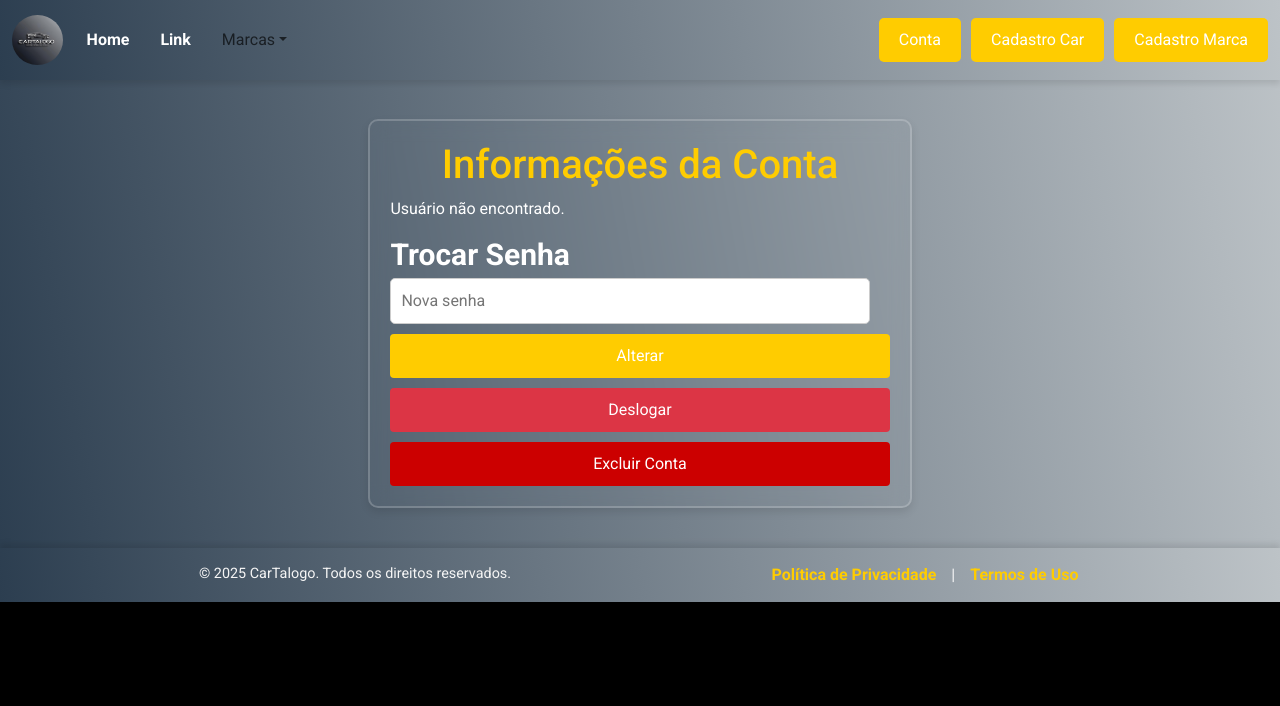
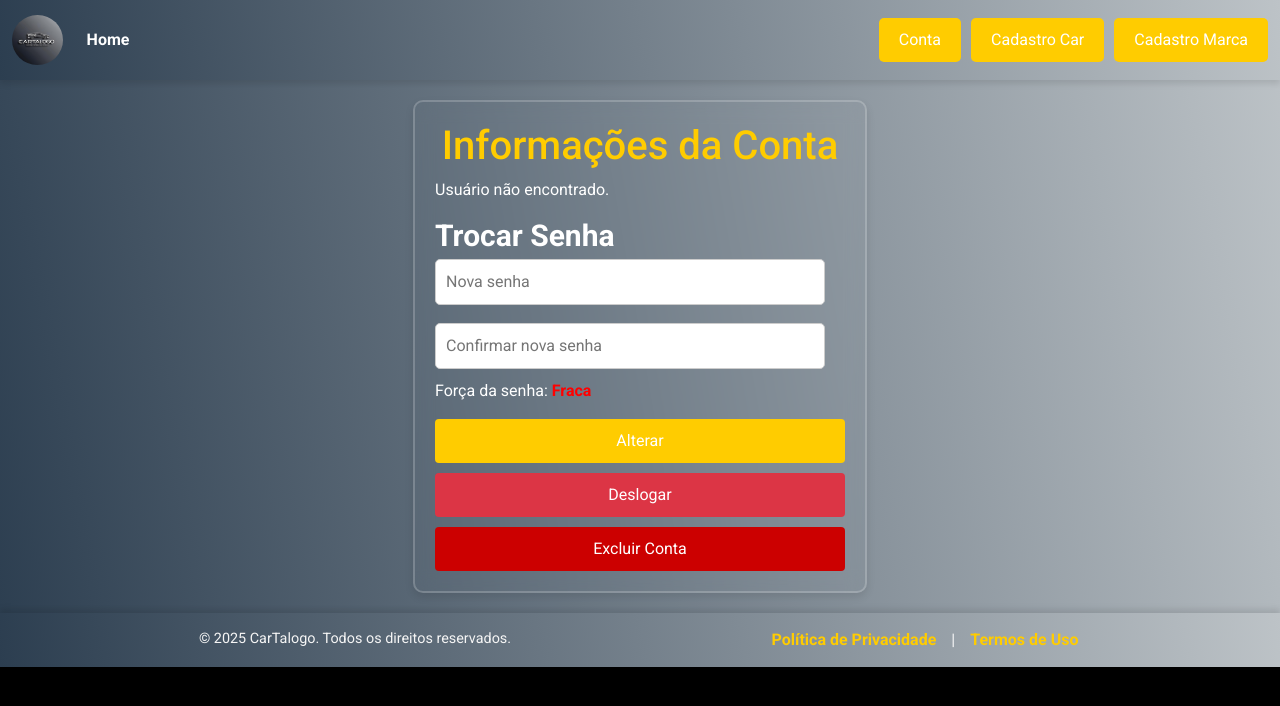
Before and after one commit to caiomartinni/Tech-Academy-5, a React (Vite) app in the folder frontend/: page /conta in a window 1280 px wide. Shown: the top 706 px of the page. Built offline with nearby package versions, Linux system fonts and the light colour scheme; no server answers; sample sign-in values are in the browser's storage.

Commit message:
Ajustes feitos

```diff
--- a/frontend/src/components/ui/Header.tsx
+++ b/frontend/src/components/ui/Header.tsx
@@ -2,7 +2,6 @@
 import Form from "react-bootstrap/Form";
 import Nav from "react-bootstrap/Nav";
 import Navbar from "react-bootstrap/Navbar";
-import NavDropdown from "react-bootstrap/NavDropdown";
 import { Link } from "react-router-dom";
 import { motion } from "framer-motion";
 import Logo from "../../assets/icons/logo.png";
@@ -30,23 +29,6 @@
                   Home
                 </Link>
               </Nav.Link>
-              <Nav.Link href="#action2" className="header-link">
-                Link
-              </Nav.Link>
-              <NavDropdown
-                title="Marcas"
-                id="navbarScrollingDropdown"
-                className="header-dropdown"
-              >
-                <NavDropdown.Item href="#action3">Action</NavDropdown.Item>
-                <NavDropdown.Item href="#action4">
-                  Another action
-                </NavDropdown.Item>
-                <NavDropdown.Divider />
-                <NavDropdown.Item href="#action5">
-                  Something else here
-                </NavDropdown.Item>
-              </NavDropdown>
             </Nav>
             <Form className="d-flex">
               {isLoggedIn ? (
@@ -59,8 +41,7 @@
                   </Link>
                   <Link to="/cadastro-marca" className="login-button">
                     Cadastro Marca
-                  </Link>{" "}
-                  {/* ✅ Novo botão */}
+                  </Link>
                 </div>
               ) : (
                 <Link to="/login" className="login-button">
--- a/frontend/src/pages/public/Conta.css
+++ b/frontend/src/pages/public/Conta.css
@@ -9,6 +9,8 @@
   border-radius: 10px;
   box-shadow: 0 4px 8px rgba(0, 0, 0, 0.1);
   color: white;
+  margin-top: 20px;
+  margin-bottom: 20px;
 }
 
 h1,
--- a/frontend/src/pages/public/Conta.tsx
+++ b/frontend/src/pages/public/Conta.tsx
@@ -12,6 +12,8 @@
 
 const AccountPage = () => {
   const [password, setPassword] = useState("");
+  const [confirmPassword, setConfirmPassword] = useState("");
+  const [passwordStrength, setPasswordStrength] = useState("");
   const { logout } = useAuth();
   const [user, setUser] = useState<User | null>(null);
   const [loading, setLoading] = useState(false);
@@ -19,6 +21,10 @@
   useEffect(() => {
     getUser();
   }, []);
+
+  useEffect(() => {
+    setPasswordStrength(getPasswordStrength(password));
+  }, [password]);
 
   const getUser = async () => {
     setLoading(true);
@@ -42,9 +48,26 @@
     }
   };
 
+  const getPasswordStrength = (pass: string) => {
+    if (pass.length < 6) return "Fraca";
+    if (/^[a-zA-Z0-9]*$/.test(pass)) return "Média";
+    if (/[!@#$%^&*(),.?":{}|<>]/.test(pass)) return "Forte";
+    return "";
+  };
+
   const handleChangePassword = async () => {
-    if (!password) {
-      alert("Por favor, insira uma nova senha.");
+    if (!password || !confirmPassword) {
+      alert("Por favor, preencha os dois campos de senha.");
+      return;
+    }
+
+    if (password !== confirmPassword) {
+      alert("As senhas não coincidem.");
+      return;
+    }
+
+    if (passwordStrength === "Fraca") {
+      alert("A senha está muito fraca. Use pelo menos 6 caracteres e símbolos.");
       return;
     }
 
@@ -61,6 +84,7 @@
 
       alert("Senha trocada com sucesso!");
       setPassword("");
+      setConfirmPassword("");
     } catch (error) {
       alert(
         axios.isAxiosError(error)
@@ -113,15 +137,9 @@
         <h1>Informações da Conta</h1>
         {user ? (
           <div className="user-info">
-            <p>
-              <strong>Nome:</strong> {user.name}
-            </p>
-            <p>
-              <strong>Email:</strong> {user.email}
-            </p>
-            <p>
-              <strong>CPF:</strong> {user.cpf}
-            </p>
+            <p><strong>Nome:</strong> {user.name}</p>
+            <p><strong>Email:</strong> {user.email}</p>
+            <p><strong>CPF:</strong> {user.cpf}</p>
           </div>
         ) : (
           <p>Usuário não encontrado.</p>
@@ -135,6 +153,31 @@
             onChange={(e) => setPassword(e.target.value)}
             aria-label="Nova senha"
           />
+          <input
+            type="password"
+            placeholder="Confirmar nova senha"
+            value={confirmPassword}
+            onChange={(e) => setConfirmPassword(e.target.value)}
+            aria-label="Confirmar nova senha"
+            style={{ marginTop: "8px" }}
+          />
+          <div className="password-strength">
+            <p>
+              Força da senha:{" "}
+              <strong
+                style={{
+                  color:
+                    passwordStrength === "Forte"
+                      ? "green"
+                      : passwordStrength === "Média"
+                      ? "orange"
+                      : "red",
+                }}
+              >
+                {passwordStrength}
+              </strong>
+            </p>
+          </div>
           <button
             style={{ marginBottom: "10px" }}
             className="change-password-button"
--- a/frontend/src/pages/public/Login.css
+++ b/frontend/src/pages/public/Login.css
@@ -113,3 +113,21 @@
   font-size: 18px;
   color: #fff;
 }
+
+.cardbt.mt-auto {
+  width: 100px;
+  height: 30px;
+  display: flex;
+  align-items: center;     /* Alinha verticalmente */
+  justify-content: center
+
+}
+
+.card-title.h5 {
+  text-align: center;
+  color: white;
+}
+
+.card-body {
+  align-items: center;
+}
```
